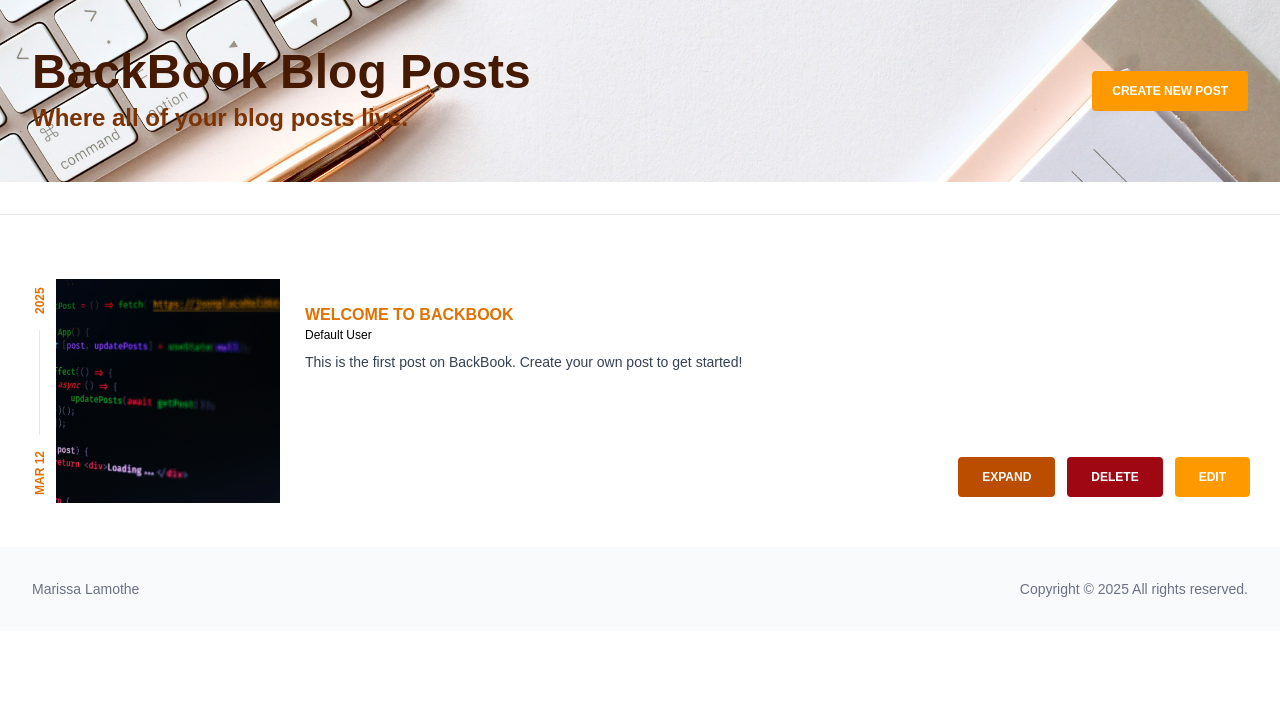
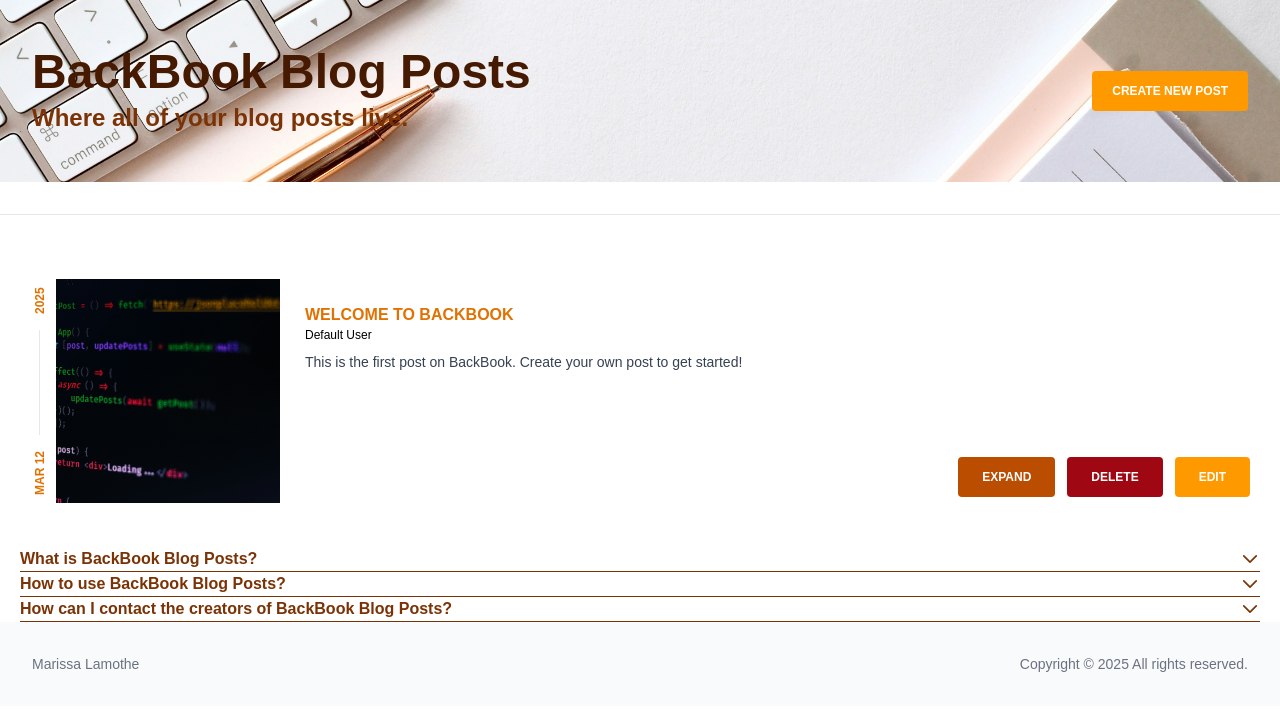
Before and after one commit to msrissaxox/blog, a Next.js app: page / in a window 1280 px wide. Shown: the top 710 px of the page. Built offline with nearby package versions, Linux system fonts and the light colour scheme.

Commit message:
add accordion and components

```diff
--- a/package.json
+++ b/package.json
@@ -10,6 +10,7 @@
   },
   "dependencies": {
     "@heroicons/react": "^2.2.0",
+    "@material-tailwind/react": "^2.1.10",
     "@neoconfetti/react": "^1.0.0",
     "@tailwindcss/forms": "^0.5.10",
     "next": "15.2.1",
@@ -20,9 +21,11 @@
   "devDependencies": {
     "@eslint/eslintrc": "^3",
     "@tailwindcss/postcss": "^4",
+    "autoprefixer": "^10.4.21",
     "eslint": "^9",
     "eslint-config-next": "15.2.1",
+    "postcss": "^8.5.3",
     "prettier": "^3.5.3",
-    "tailwindcss": "^4"
+    "tailwindcss": "^4.0.17"
   }
 }
--- /dev/null
+++ b/src/app/components/Accordion.jsx
@@ -0,0 +1,48 @@
+'use client';
+import React, {useState} from "react";
+import SingleAccordion from "./SingleAccordion";
+
+export default function AccordionCustomIcon() {
+    //open value is originally set to 0
+
+  const [open, setOpen] = useState(null);
+  //handleOpen function is called when the accordion header is clicked
+    //It sets the open state to the index of the accordion that was clicked
+//If the accordion is already open, it sets the open state to 0 to close the accordion
+  const handleOpen = (value) => setOpen(open === value ? null : value);
+  const accordionData = [
+    {
+      id: 1,
+      title: "What is BackBook Blog Posts?",
+      content:
+        "BackBook Blog Posts allows you to create, edit, and delete blog posts. You can also view all of your blog posts in one place.",
+    },
+    {
+      id: 2,
+      title: "How to use BackBook Blog Posts?",
+      content:
+        "Log in and create posts to share with the world! We are constantly growing and would love you to be a part of our journey!",
+    },
+    {
+      id: 3,
+      title: "How can I contact the creators of BackBook Blog Posts?",
+      content:
+        "We would love to collaborate and grow with you. Please contact us to learn more!",
+    },
+  ];
+
+  return (
+    <div className="mx-5">
+      {accordionData.map((item) => (
+        <SingleAccordion
+            key={item.id}
+            id={item.id}
+            open={open}
+            handleOpen={handleOpen}
+            title={item.title}
+            content={item.content}
+            />
+      ))}
+    </div>
+  );
+}
--- /dev/null
+++ b/src/app/components/SingleAccordion.jsx
@@ -0,0 +1,35 @@
+'use client'
+import React from "react";
+import { Accordion, AccordionHeader, AccordionBody } from "@material-tailwind/react";
+
+function Icon({ id, open }) {
+    return (
+      <svg
+        xmlns="http://www.w3.org/2000/svg"
+        fill="none"
+        viewBox="0 0 24 24"
+        strokeWidth={2}
+        stroke="currentColor"
+        className={`${id === open ? "rotate-180" : ""} h-5 w-5 transition-transform`}
+      >
+        <path strokeLinecap="round" strokeLinejoin="round" d="M19.5 8.25l-7.5 7.5-7.5-7.5" />
+      </svg>
+    );
+  }
+
+export default function SingleAccordion({id, open, handleOpen, title, content}) {
+    return (
+<Accordion open={open === id} icon={<Icon id={id} open={open} />}>
+<AccordionHeader
+className="font-bold text-amber-900"
+onClick={() => handleOpen(id)}>
+    {title}
+    </AccordionHeader>
+
+{open === id && (
+<AccordionBody className="h-5 mt-5 mb-5">
+  {content}
+</AccordionBody>
+)}
+</Accordion>
+)}
--- a/src/app/pages/index.js
+++ b/src/app/pages/index.js
@@ -3,12 +3,14 @@ import React from "react";
 import BlogForm from "../components/BlogForm";
 import BlogCard from "../components/BlogCard";
 import Footer from "../components/Footer";
+import AccordionCustomIcon from "../components/Accordion";
 
 export default function Index() {
   return (
     <div>
       <BlogForm />
       <BlogCard />
+      <AccordionCustomIcon />
       <Footer />
     </div>
   );
--- /dev/null
+++ b/tailwind.config.js
@@ -0,0 +1,15 @@
+
+const withMT = require(@material-tailwind/react/utils/withMT);
+
+
+
+module.exports = withMT({
+    content: [
+      "./src/**/*.{js,ts,jsx,tsx}", // Adjust this path based on your project structure
+      "./components/**/*.{js,ts,jsx,tsx}",
+    ],
+    theme: {
+      extend: {},
+    },
+    plugins: [],
+  });
```
Also changed, not shown: 1 other file (tests, documents, lock files or other folders).
